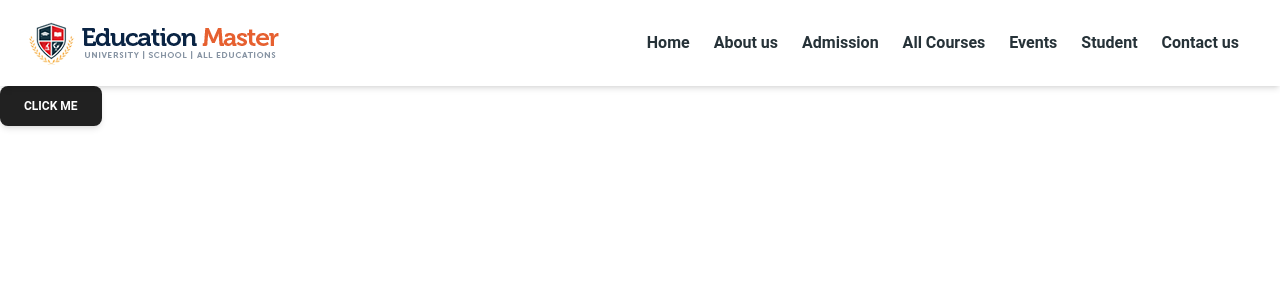
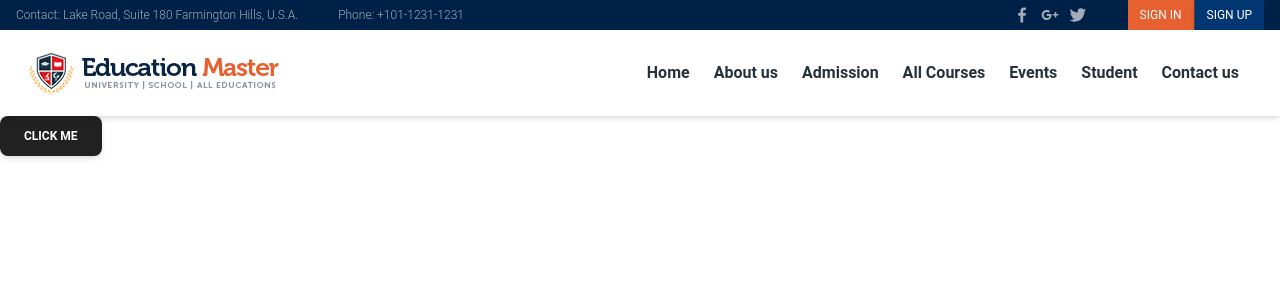
Before and after one commit to Mostofa321/Education-Master, a Next.js app: page / in a window 1280 px wide. Shown: the top 300 px of the page. Built offline with nearby package versions, Linux system fonts and the light colour scheme.

Commit message:
add- added topbar

```diff
--- a/app/layout.tsx
+++ b/app/layout.tsx
@@ -3,6 +3,7 @@ import type { Metadata } from 'next'
 import { Inter } from 'next/font/google'
 import { ThemeProvider } from '../components/materialTailwind/MaterialComponents'
 import { Nav } from '@/components/navBar/Nav'
+import TopBar from '@/components/topBar/TopBar'
 
 const inter = Inter({ subsets: ['latin'] })
 
@@ -20,6 +21,7 @@ export default function RootLayout({
     <html lang="en">
       <body className={inter.className}>
         <ThemeProvider>
+          <TopBar />
           <Nav />
           {children}
         </ThemeProvider>
--- a/components/materialTailwind/MaterialComponents.tsx
+++ b/components/materialTailwind/MaterialComponents.tsx
@@ -3,6 +3,7 @@
 import {
     ThemeProvider,
     Button,
+    ButtonGroup,
     Navbar,
     Collapse,
     Typography,
@@ -12,6 +13,7 @@ import {
 export {
     ThemeProvider,
     Button,
+    ButtonGroup,
     Navbar,
     Collapse,
     Typography,
--- a/components/navBar/ListItem.tsx
+++ b/components/navBar/ListItem.tsx
@@ -52,4 +52,3 @@ const ListItem: FC<LiTypes> = ({ LiElement, route }) => {
 }
 
 export default ListItem
-// px-2 relative after:content-[''] after:absolute after:w-full after:h-[3px] after:-bottom-[12px] after:left-0 after:bg-[#e66030] after:invisible after:scale-x-0 after:transition-all after:duration-150 after:ease-in after:z-[20] hover:after:visible hover:after:scale-x-100 hover:after:transition-all hover:after:duration-300 hover:after:ease-out
--- a/components/navBar/NavList.tsx
+++ b/components/navBar/NavList.tsx
@@ -1,7 +1,3 @@
-import Link from "next/link";
-import {
-    Typography,
-} from "../materialTailwind/MaterialComponents";
 import  ListItem  from "./ListItem";
 
 const NavList = () => {
--- /dev/null
+++ b/components/topBar/TopBar.tsx
@@ -0,0 +1,53 @@
+import React from 'react'
+import {
+    Typography,
+    Button,
+    ButtonGroup,
+} from "../materialTailwind/MaterialComponents";
+import { BiLogoFacebook, BiLogoTwitter, BiLogoGooglePlus } from 'react-icons/bi'
+
+const TopBar = () => {
+    return (
+        <div className='bg-[#002147] hidden lg:block'>
+            <div className='flex justify-between items-center max-w-screen-2xl mx-auto px-4 '>
+                <div>
+                    <Typography
+                        variant='small'
+                        className='text-[#a3adb9] text-xs'
+                    >
+                        <span className='mr-10'>
+                            Contact: Lake Road, Suite 180 Farmington Hills, U.S.A.
+                        </span>
+                        <span>
+                            Phone: +101-1231-1231
+                        </span>
+
+                    </Typography>
+
+                </div>
+                <div className='flex items-center gap-10'>
+                    <Typography
+                        variant='small'
+                        className='text-[#a3adb9] text-xl flex gap-2 py-1'
+                    >
+                        <span>
+                            <BiLogoFacebook />
+                        </span>
+                        <span>
+                            <BiLogoGooglePlus />
+                        </span>
+                        <span>
+                            <BiLogoTwitter />
+                        </span>
+                    </Typography>
+                    <ButtonGroup >
+                        <Button className="rounded-none bg-[#e66030] h-[30px] flex items-center px-3 font-normal" size="sm">Sign In</Button>
+                        <Button className="rounded-none bg-[#013673] h-[30px] flex items-center px-3 font-normal" size="sm">Sign Up</Button>
+                    </ButtonGroup>
+                </div>
+            </div>
+        </div>
+    )
+}
+
+export default TopBar
```
